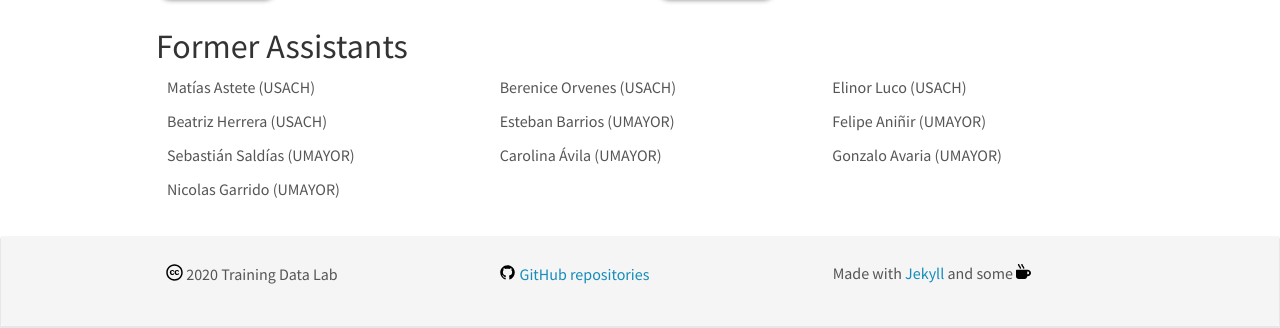
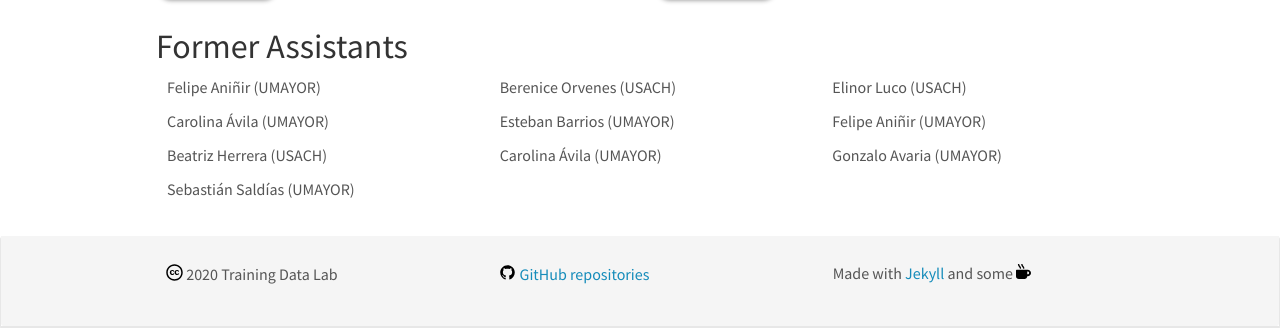
Before and after one commit to training-datalab/old-training-datalab.com, a Jekyll site: the page built from _pages/team.md, in a window 1280 px wide and 900 px high, scrolled down 576 px. Shown: the part 548-876 px from the top of the window. Built offline with Jekyll 4.4.1, drawn with Linux system fonts in a browser that asks for light colours; nearby versions of some CDN libraries.

Commit message:
Update assistants1.yml

```diff
--- a/_data/assistants1.yml
+++ b/_data/assistants1.yml
@@ -1,4 +1,4 @@
-- name: Matías Astete (USACH)
+- name: Felipe Aniñir (UMAYOR)
+- name: Carolina Ávila (UMAYOR)
 - name: Beatriz Herrera (USACH)
 - name: Sebastián Saldías (UMAYOR)
-- name: Nicolas Garrido (UMAYOR)
```
